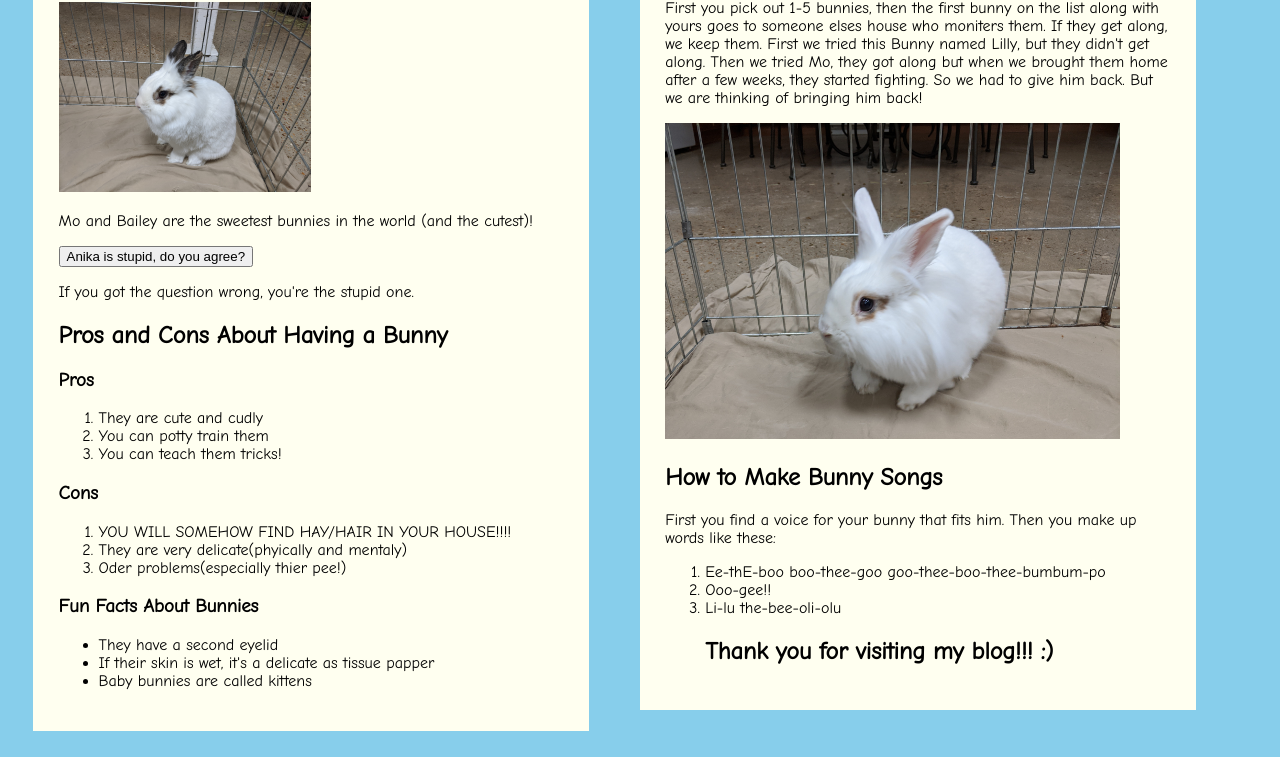
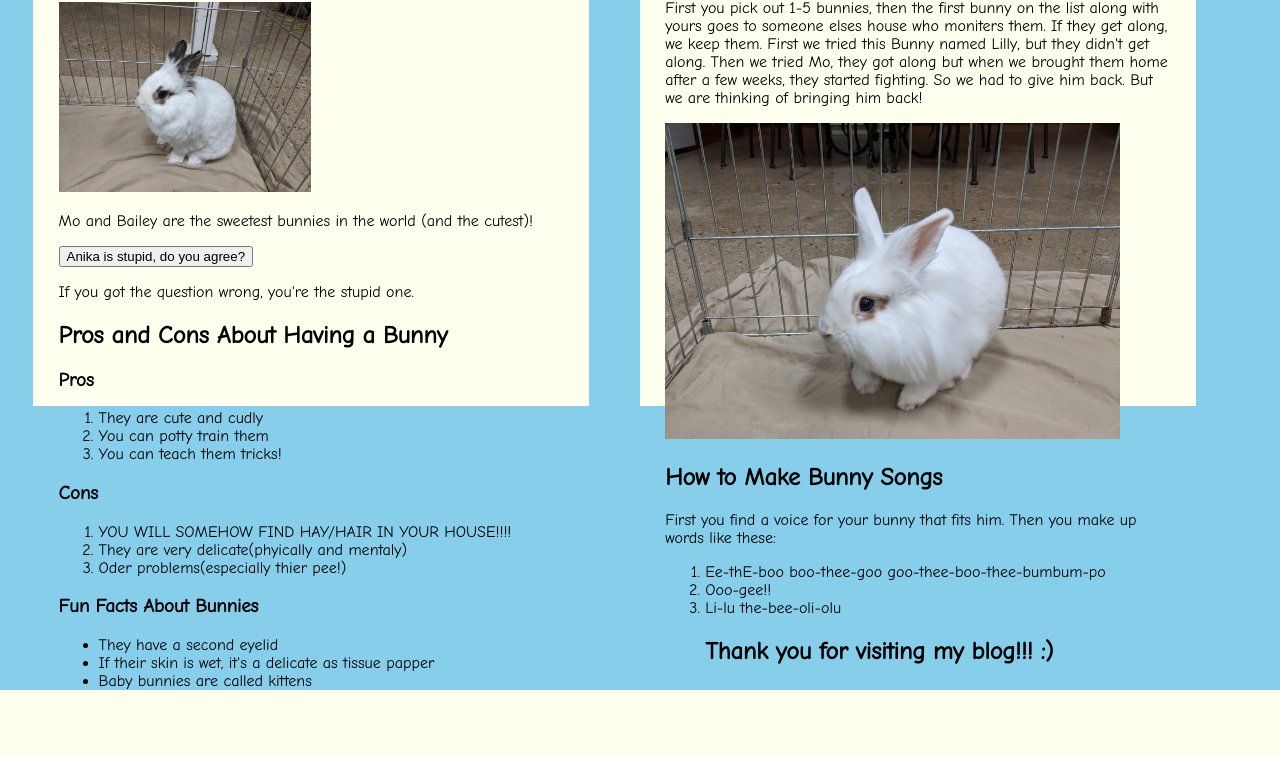
Before and after one commit to moleyhole/BunnyBlogs, a PHP site: page / in a window 1280 px wide. Shown: the part 398-1155 px from the top of the page. After the commit the page ends 1088 px from the top, so only its background shows below. Run offline with PHP 8.4, Linux system fonts and the light colour scheme.

Commit message:
changed style

```diff
--- a/AnikaCoding/styles.css
+++ b/AnikaCoding/styles.css
@@ -9,8 +9,5 @@ body {
   margin: 2% 2%;
   padding: 2% 2%;
   float: left;
+  height: 90vh;
 }
-
-.right {
-    height: 100%;
-}
```
